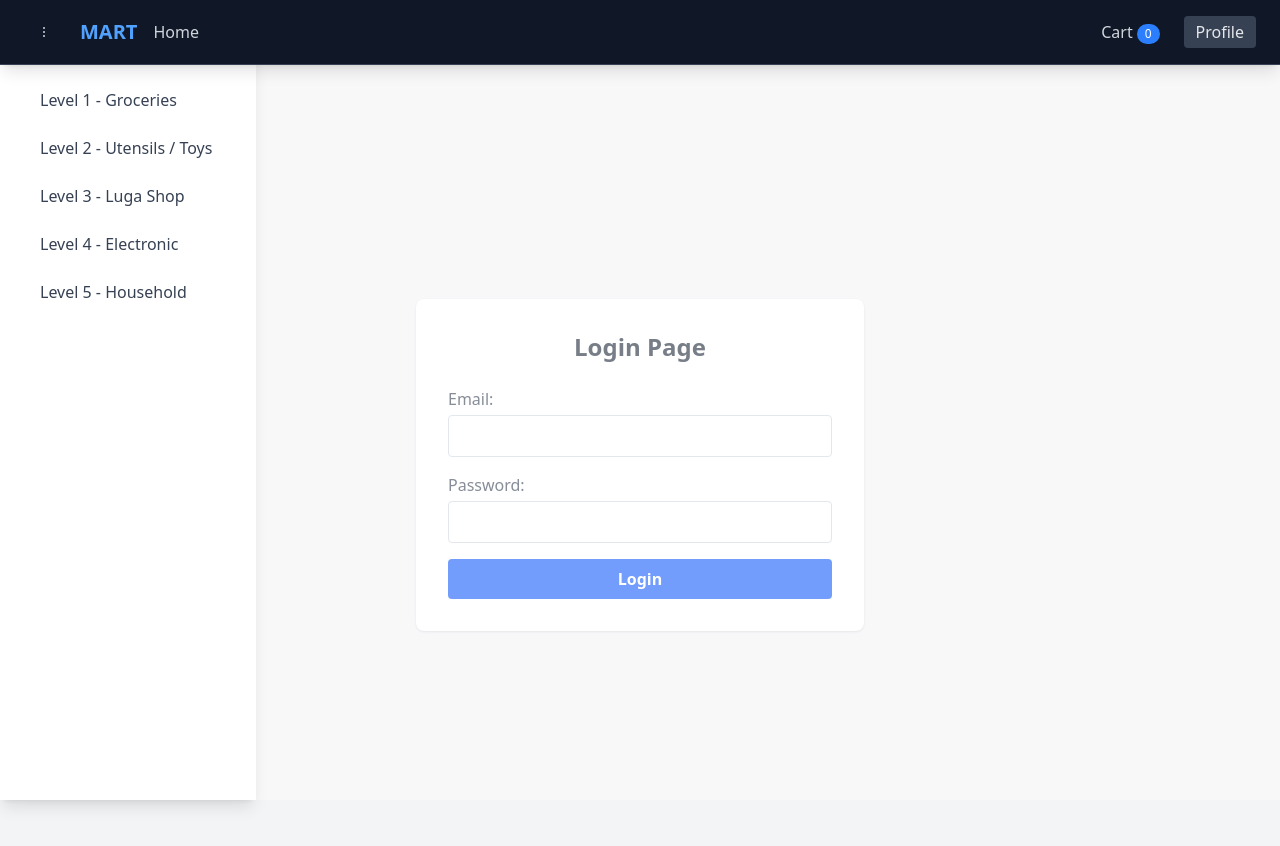
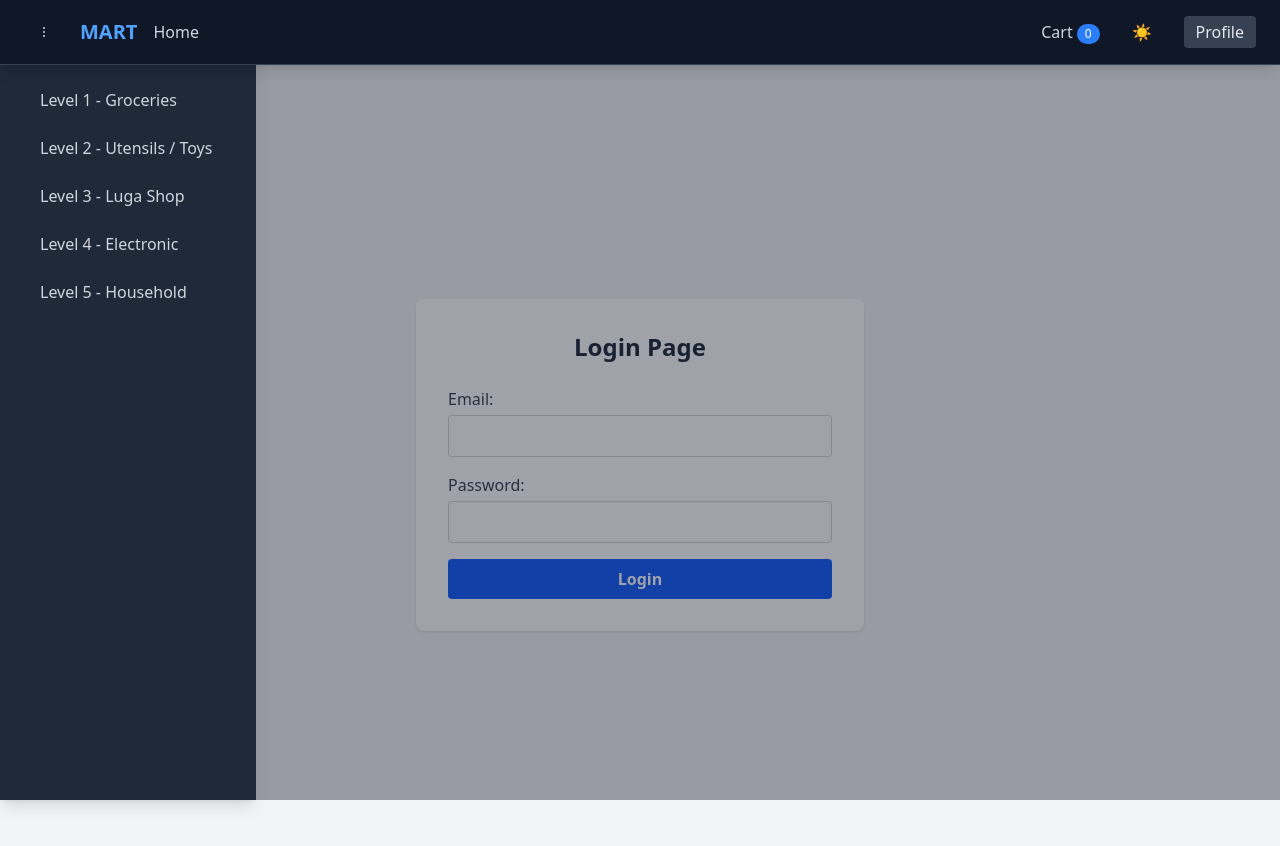
Before and after one commit to piyush-gif/Mart, a React (Vite) app in the folder client/: page /login in a window 1280 px wide. Both pictures are taken after a click on the button "Open sidebar". Shown: the top 846 px of the page. Built offline with nearby package versions, Linux system fonts and the light colour scheme; no server answers.

Commit message:
dark theme

```diff
--- a/client/src/components/NavBar.jsx
+++ b/client/src/components/NavBar.jsx
@@ -1,10 +1,12 @@
 import { useState, useContext } from 'react';
 import { Link, useNavigate } from 'react-router-dom';
 import { CartContext } from '../contexts/CartContext';
+import { useTheme } from '../contexts/ThemeContext';
 
 const NavBar = ({ toggleSideBar }) => {
   const [showProfile, setShowProfile] = useState(false);
   const { cartCount, setCartItems, setCartCount } = useContext(CartContext);
+  const { isDark, toggleTheme } = useTheme();
   const navigate = useNavigate();
 
   const handleLogout = () => {
@@ -20,57 +22,103 @@ const NavBar = ({ toggleSideBar }) => {
   };
 
   return (
-   <nav className="sticky top-0 z-50 bg-gray-900 shadow-lg border-b border-gray-700 flex items-center justify-between px-6 py-3">
+   <nav className={`sticky top-0 z-50 shadow-lg border-b flex items-center justify-between px-6 py-3 ${
+     isDark ? 'bg-gray-900 border-gray-700' : 'bg-white border-gray-200'
+   }`}>
       <div className="flex items-center gap-4">
         <button
           onClick={toggleSideBar}
-          className="p-2 rounded hover:bg-gray-700 transition-colors text-gray-300 hover:text-white"
+          className={`p-2 rounded transition-colors ${
+            isDark
+              ? 'text-gray-300 hover:text-white hover:bg-gray-700'
+              : 'text-gray-700 hover:text-blue-600 hover:bg-gray-100'
+          }`}
           aria-label="Open sidebar"
         >
           <svg width="24" height="24" viewBox="0 0 24 24" fill="none">
             <path stroke="currentColor" strokeLinecap="round" strokeLinejoin="round" strokeWidth="2" d="M12.005 11.995v.01m0-4.01v.01m0 7.99v.01"/>
           </svg>
         </button>
-        <span className="text-xl font-bold text-blue-400">MART</span>
-        <Link to="/" className="text-gray-300 hover:text-blue-400 transition-colors">
+        <span className={`text-xl font-bold ${
+          isDark ? 'text-blue-400' : 'text-blue-600'
+        }`}>MART</span>
+        <Link to="/" className={`transition-colors ${
+          isDark ? 'text-gray-300 hover:text-blue-400' : 'text-gray-700 hover:text-blue-600'
+        }`}>
           Home
         </Link>
       </div>
       <div className="flex items-center gap-6">
         <Link
           to="/Cart"
-          className="relative text-gray-300 hover:text-blue-400 transition-colors"
+          className={`relative transition-colors ${
+            isDark ? 'text-gray-300 hover:text-blue-400' : 'text-gray-700 hover:text-blue-600'
+          }`}
         >
           Cart
           <span className="ml-1 inline-block bg-blue-500 text-white text-xs rounded-full px-2 py-0.5">
             {cartCount}
           </span>
         </Link>
+
+        {/* Theme Toggle Button */}
+        <button
+          onClick={toggleTheme}
+          className={`p-2 rounded transition-colors ${
+            isDark
+              ? 'text-gray-300 hover:text-white hover:bg-gray-700'
+              : 'text-gray-700 hover:text-blue-600 hover:bg-gray-100'
+          }`}
+          aria-label="Toggle theme"
+        >
+          {isDark ? '☀️' : '🌙'}
+        </button>
+
         <div className="relative">
           <button
             onClick={toggleProfile}
-            className="bg-gray-700 hover:bg-gray-600 text-gray-200 px-3 py-1 rounded transition-colors"
+            className={`px-3 py-1 rounded transition-colors ${
+              isDark
+                ? 'bg-gray-700 hover:bg-gray-600 text-gray-200'
+                : 'bg-gray-200 hover:bg-gray-300 text-gray-700'
+            }`}
           >
             Profile
           </button>
           {showProfile && (
-            <div className="absolute right-0 mt-2 w-48 bg-gray-800 border border-gray-600 rounded-lg shadow-xl z-10">
+            <div className={`absolute right-0 mt-2 w-48 border rounded shadow-xl z-10 ${
+              isDark
+                ? 'bg-gray-800 border-gray-600'
+                : 'bg-white border-gray-200'
+            }`}>
               <div className="flex flex-col p-2">
                 <Link
                   to="/Account"
-                  className="px-4 py-2 hover:bg-gray-700 rounded transition-colors text-gray-200 hover:text-white"
+                  className={`px-4 py-2 rounded transition-colors ${
+                    isDark
+                      ? 'text-gray-200 hover:bg-gray-700'
+                      : 'text-gray-700 hover:bg-gray-100'
+                  }`}
                 >
                   Your account
                 </Link>
                 <Link
                   to="/Orders"
-                  className="px-4 py-2 hover:bg-gray-700 rounded transition-colors text-gray-200 hover:text-white"
+                  className={`px-4 py-2 rounded transition-colors ${
+                    isDark
+                      ? 'text-gray-200 hover:bg-gray-700'
+                      : 'text-gray-700 hover:bg-gray-100'
+                  }`}
                 >
                   Your orders
                 </Link>
                 <Link
                   to="/Settings"
-                  className="px-4 py-2 hover:bg-gray-700 rounded transition-colors text-gray-200 hover:text-white"
+                  className={`px-4 py-2 rounded transition-colors ${
+                    isDark
+                      ? 'text-gray-200 hover:bg-gray-700'
+                      : 'text-gray-700 hover:bg-gray-100'
+                  }`}
                 >
                   Settings
                 </Link>
--- a/client/src/components/SideBar.jsx
+++ b/client/src/components/SideBar.jsx
@@ -1,31 +1,83 @@
 import { Link } from "react-router-dom";
+import { useTheme } from '../contexts/ThemeContext';
 
 const SideBar = ({ isOpen, onClose }) => {
+  const { isDark } = useTheme();
+
   return (
     <>
       {/* Overlay */}
       <div
-        className={`fixed inset-0 bg-white bg-opacity-50 z-10 transition-opacity duration-300 ${isOpen ? "opacity-40 pointer-events-auto" : "opacity-0 pointer-events-none"}`}
+        className={`fixed inset-0 z-10 transition-opacity duration-300 ${
+          isOpen ? "opacity-40 pointer-events-auto" : "opacity-0 pointer-events-none"
+        } ${isDark ? 'bg-gray-900' : 'bg-white'}`}
         onClick={onClose}
       />
       {/* Sidebar */}
       <aside
-        className={`fixed top-0 left-0 w-64 h-full bg-white shadow-lg p-6 flex flex-col gap-4 z-20 transform transition-transform duration-300 ${
+        className={`fixed top-0 left-0 w-64 h-full shadow-lg p-6 flex flex-col gap-4 z-20 transform transition-transform duration-300 ${
           isOpen ? "translate-x-0" : "-translate-x-full"
-        }`}
+        } ${isDark ? 'bg-gray-800' : 'bg-white'}`}
       >
         <button
-          className="self-end mb-4 text-gray-500 hover:text-gray-700"
+          className={`self-end mb-4 hover:text-gray-700 transition-colors ${
+            isDark ? 'text-gray-400 hover:text-gray-200' : 'text-gray-500 hover:text-gray-700'
+          }`}
           onClick={onClose}
         >
           &times;
         </button>
         <nav className="flex flex-col gap-2">
-          <Link to="/level1" className="px-4 py-2 rounded hover:bg-blue-100 text-gray-700 font-medium transition">Level 1 - Groceries</Link>
-          <Link to="/level2" className="px-4 py-2 rounded hover:bg-blue-100 text-gray-700 font-medium transition">Level 2 - Utensils / Toys</Link>
-          <Link to="/level3" className="px-4 py-2 rounded hover:bg-blue-100 text-gray-700 font-medium transition">Level 3 - Luga Shop</Link>
-          <Link to="/level4" className="px-4 py-2 rounded hover:bg-blue-100 text-gray-700 font-medium transition">Level 4 - Electronic</Link>
-          <Link to="/level5" className="px-4 py-2 rounded hover:bg-blue-100 text-gray-700 font-medium transition">Level 5 - Household</Link>
+          <Link
+            to="/level1"
+            className={`px-4 py-2 rounded transition-colors font-medium ${
+              isDark
+                ? 'text-gray-300 hover:bg-gray-700 hover:text-white'
+                : 'text-gray-700 hover:bg-blue-100 hover:text-blue-600'
+            }`}
+          >
+            Level 1 - Groceries
+          </Link>
+          <Link
+            to="/level2"
+            className={`px-4 py-2 rounded transition-colors font-medium ${
+              isDark
+                ? 'text-gray-300 hover:bg-gray-700 hover:text-white'
+                : 'text-gray-700 hover:bg-blue-100 hover:text-blue-600'
+            }`}
+          >
+            Level 2 - Utensils / Toys
+          </Link>
+          <Link
+            to="/level3"
+            className={`px-4 py-2 rounded transition-colors font-medium ${
+              isDark
+                ? 'text-gray-300 hover:bg-gray-700 hover:text-white'
+                : 'text-gray-700 hover:bg-blue-100 hover:text-blue-600'
+            }`}
+          >
+            Level 3 - Luga Shop
+          </Link>
+          <Link
+            to="/level4"
+            className={`px-4 py-2 rounded transition-colors font-medium ${
+              isDark
+                ? 'text-gray-300 hover:bg-gray-700 hover:text-white'
+                : 'text-gray-700 hover:bg-blue-100 hover:text-blue-600'
+            }`}
+          >
+            Level 4 - Electronic
+          </Link>
+          <Link
+            to="/level5"
+            className={`px-4 py-2 rounded transition-colors font-medium ${
+              isDark
+                ? 'text-gray-300 hover:bg-gray-700 hover:text-white'
+                : 'text-gray-700 hover:bg-blue-100 hover:text-blue-600'
+            }`}
+          >
+            Level 5 - Household
+          </Link>
         </nav>
       </aside>
     </>
--- /dev/null
+++ b/client/src/contexts/ThemeContext.jsx
@@ -0,0 +1,47 @@
+import { createContext, useContext, useState, useEffect } from 'react';
+
+const ThemeContext = createContext();
+
+export const useTheme = () => {
+  const context = useContext(ThemeContext);
+  if (!context) {
+    throw new Error('useTheme must be used within a ThemeProvider');
+  }
+  return context;
+};
+
+export const ThemeProvider = ({ children }) => {
+  const [isDark, setIsDark] = useState(() => {
+    // Check localStorage for saved preference
+    const saved = localStorage.getItem('theme');
+    if (saved) {
+      return saved === 'dark';
+    }
+    // Default to dark theme
+    return true;
+  });
+
+  useEffect(() => {
+    // Save theme preference to localStorage
+    localStorage.setItem('theme', isDark ? 'dark' : 'light');
+
+    // Apply theme to document body
+    document.body.classList.toggle('dark', isDark);
+  }, [isDark]);
+
+  const toggleTheme = () => {
+    setIsDark(!isDark);
+  };
+
+  const value = {
+    isDark,
+    toggleTheme,
+    theme: isDark ? 'dark' : 'light'
+  };
+
+  return (
+    <ThemeContext.Provider value={value}>
+      {children}
+    </ThemeContext.Provider>
+  );
+};
--- a/client/src/pages/HomePage.jsx
+++ b/client/src/pages/HomePage.jsx
@@ -4,12 +4,14 @@ import useFetch from "../hooks/useFetch";
 import { useContext } from 'react';
 import { CartContext } from '../contexts/CartContext';
 import { authFetch } from '../utils/authFetch';
+import { useTheme } from '../contexts/ThemeContext';
 
 const HomePage = () => {
   const [search, setSearch] = useState('');
   const [filteredProducts, setFilteredProducts] = useState([]);
   const { data: productData, error } = useFetch('http://localhost:5000/get-data');
   const { fetchCartItems } = useContext(CartContext);
+  const { isDark } = useTheme();
 
   const categories = [
     { name: "Groceries", path: "/level1", icon: "🛒" },
@@ -51,7 +53,7 @@ const HomePage = () => {
   const featuredProducts = productData ? productData.slice(0, 6) : [];
 
   return (
-    <div className="min-h-screen bg-gray-50">
+    <div className={`min-h-screen ${isDark ? 'bg-gray-900' : 'bg-gray-50'}`}>
       {/* Hero Section */}
       <div className="bg-gradient-to-r from-blue-600 to-purple-600 text-white py-16">
         <div className="max-w-6xl mx-auto px-4">
@@ -78,7 +80,9 @@ const HomePage = () => {
 
       {/* Category Navigation */}
       <div className="max-w-6xl mx-auto px-4 py-12">
-        <h2 className="text-3xl font-bold text-center mb-8 text-gray-800">
+        <h2 className={`text-3xl font-bold text-center mb-8 ${
+          isDark ? 'text-white' : 'text-gray-800'
+        }`}>
           Shop by Category
         </h2>
         <div className="grid grid-cols-2 md:grid-cols-5 gap-4">
@@ -86,10 +90,16 @@ const HomePage = () => {
             <Link
               key={category.name}
               to={category.path}
-              className="bg-white p-6 rounded-lg shadow-md hover:shadow-lg transition-shadow text-center group"
+              className={`p-6 rounded-lg shadow-md hover:shadow-lg transition-shadow text-center group ${
+                isDark ? 'bg-gray-800 hover:bg-gray-700' : 'bg-white hover:bg-gray-50'
+              }`}
             >
               <div className="text-4xl mb-3">{category.icon}</div>
-              <h3 className="font-semibold text-gray-800 group-hover:text-blue-600 transition-colors">
+              <h3 className={`font-semibold transition-colors ${
+                isDark
+                  ? 'text-gray-200 group-hover:text-blue-400'
+                  : 'text-gray-800 group-hover:text-blue-600'
+              }`}>
                 {category.name}
               </h3>
             </Link>
@@ -99,7 +109,9 @@ const HomePage = () => {
 
       {/* Featured Products */}
       <div className="max-w-6xl mx-auto px-4 py-12">
-        <h2 className="text-3xl font-bold text-center mb-8 text-gray-800">
+        <h2 className={`text-3xl font-bold text-center mb-8 ${
+          isDark ? 'text-white' : 'text-gray-800'
+        }`}>
           Featured Products
         </h2>
 
@@ -110,14 +122,18 @@ const HomePage = () => {
         )}
 
         {!productData && !error && (
-          <div className="text-center text-gray-600 mb-8">
+          <div className={`text-center mb-8 ${
+            isDark ? 'text-gray-400' : 'text-gray-600'
+          }`}>
             Loading products...
           </div>
         )}
 
         {search && (
           <div className="mb-6">
-            <h3 className="text-lg font-semibold text-gray-700 mb-4">
+            <h3 className={`text-lg font-semibold mb-4 ${
+              isDark ? 'text-gray-300' : 'text-gray-700'
+            }`}>
               Search Results ({filteredProducts.length} products)
             </h3>
           </div>
@@ -125,15 +141,23 @@ const HomePage = () => {
 
         <div className="grid grid-cols-1 sm:grid-cols-2 md:grid-cols-3 lg:grid-cols-4 gap-6">
           {(search ? filteredProducts : featuredProducts).map((product) => (
-            <div key={product._id} className="bg-white rounded-lg shadow-md hover:shadow-lg transition-shadow p-6">
+            <div key={product._id} className={`rounded-lg shadow-md hover:shadow-lg transition-shadow p-6 ${
+              isDark ? 'bg-gray-800' : 'bg-white'
+            }`}>
               <div className="mb-4">
-                <h3 className="text-lg font-semibold text-gray-800 mb-2">
+                <h3 className={`text-lg font-semibold mb-2 ${
+                  isDark ? 'text-gray-200' : 'text-gray-800'
+                }`}>
                   {product.name}
                 </h3>
-                <p className="text-gray-600 text-sm mb-1">
+                <p className={`text-sm mb-1 ${
+                  isDark ? 'text-gray-400' : 'text-gray-600'
+                }`}>
                   Category: {product.category}
                 </p>
-                <p className="text-gray-500 text-sm mb-3">
+                <p className={`text-sm mb-3 ${
+                  isDark ? 'text-gray-500' : 'text-gray-500'
+                }`}>
                   Expires: {new Date(product.expirationDate).toLocaleDateString()}
                 </p>
                 <p className="text-2xl font-bold text-blue-600">
@@ -152,7 +176,9 @@ const HomePage = () => {
         </div>
 
         {search && filteredProducts.length === 0 && (
-          <div className="text-center text-gray-600 py-8">
+          <div className={`text-center py-8 ${
+            isDark ? 'text-gray-400' : 'text-gray-600'
+          }`}>
             <p className="text-lg">No products found matching "{search}"</p>
             <button
               onClick={() => setSearch('')}
@@ -176,12 +202,18 @@ const HomePage = () => {
       </div>
 
       {/* Call to Action */}
-      <div className="bg-gray-100 py-16">
+      <div className={`py-16 ${
+        isDark ? 'bg-gray-800' : 'bg-gray-100'
+      }`}>
         <div className="max-w-4xl mx-auto px-4 text-center">
-          <h2 className="text-3xl font-bold text-gray-800 mb-4">
+          <h2 className={`text-3xl font-bold mb-4 ${
+            isDark ? 'text-white' : 'text-gray-800'
+          }`}>
             Ready to Start Shopping?
           </h2>
-          <p className="text-lg text-gray-600 mb-8">
+          <p className={`text-lg mb-8 ${
+            isDark ? 'text-gray-300' : 'text-gray-600'
+          }`}>
             Explore our wide range of products and find exactly what you need.
           </p>
           <div className="flex flex-col sm:flex-row gap-4 justify-center">
```
Also changed, not shown: client/src/App.jsx (+5 -3 lines).
